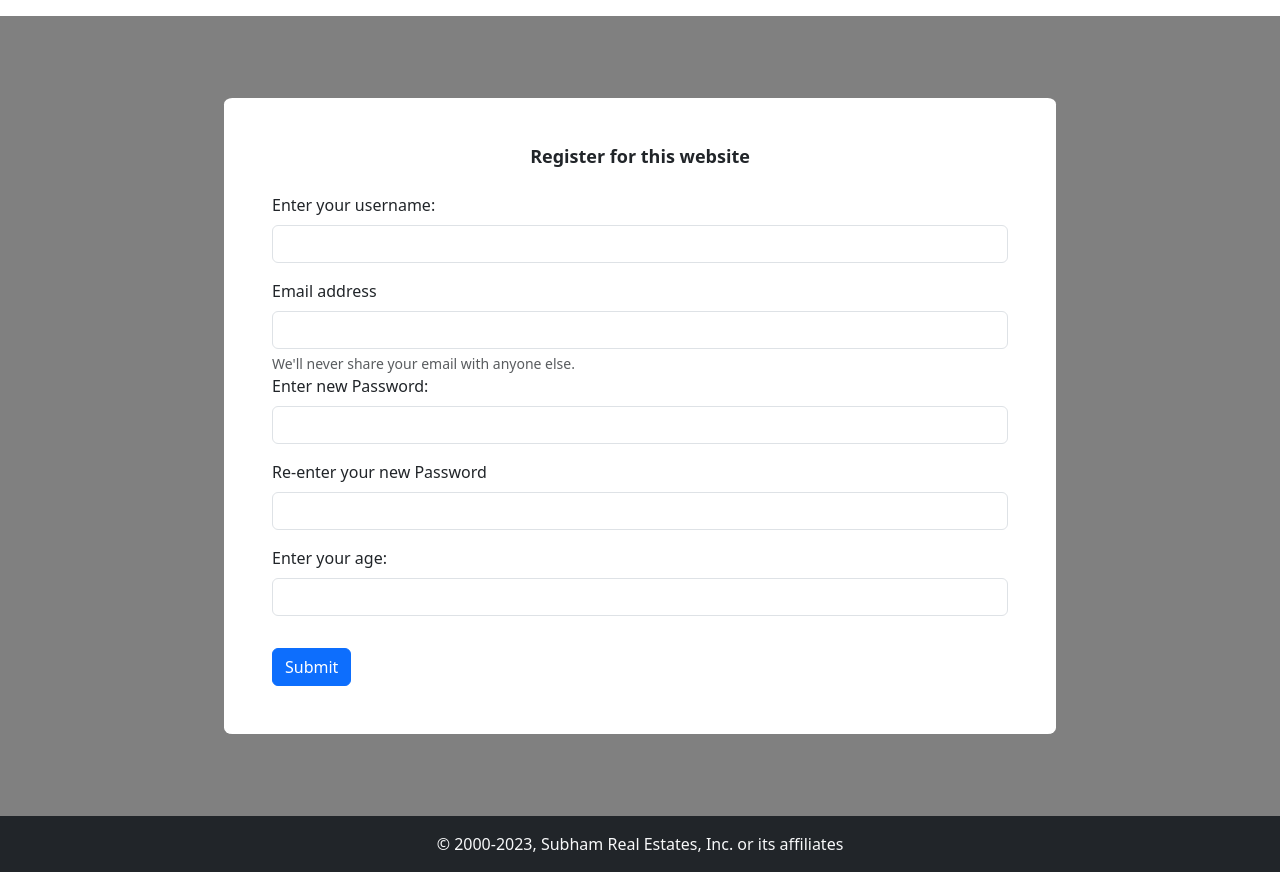
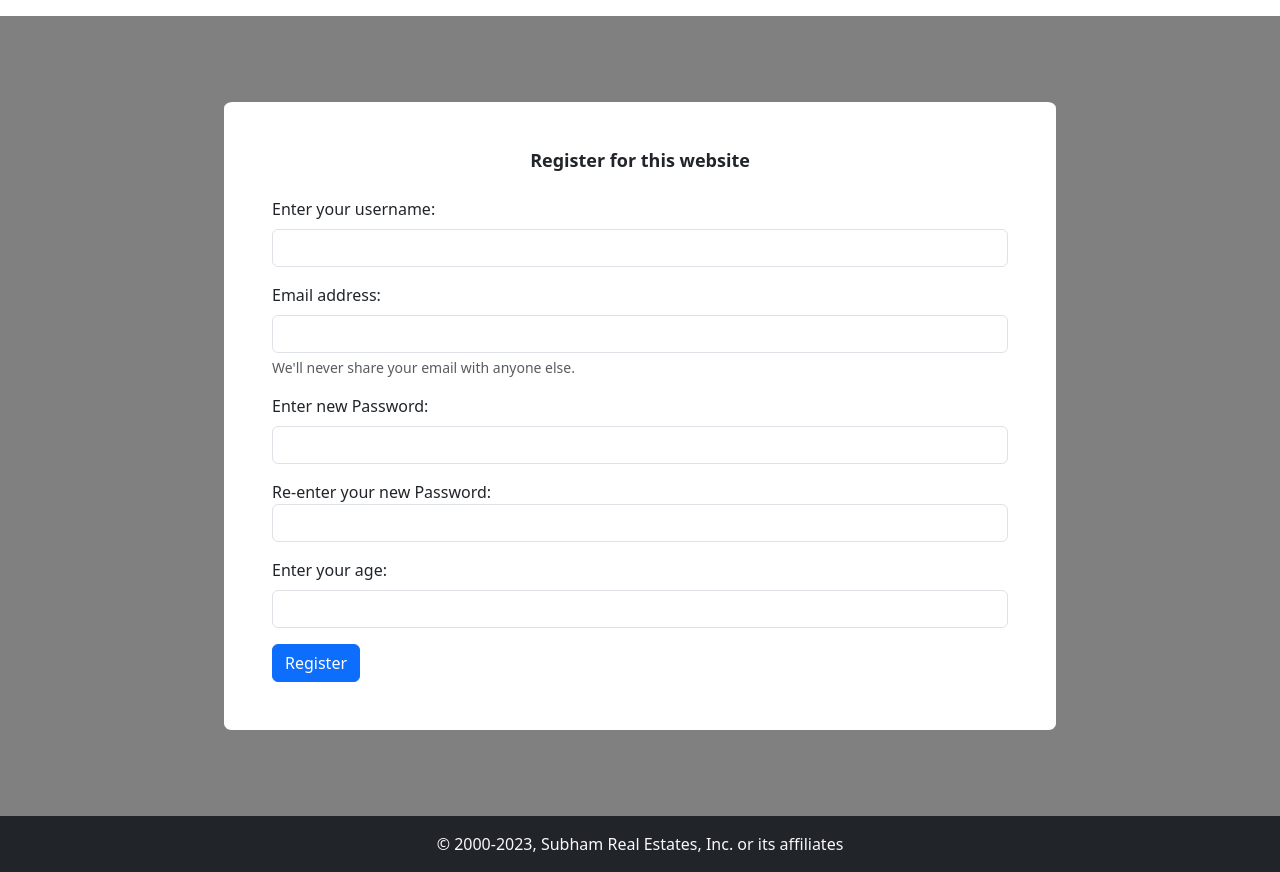
Before and after one commit to SUBHAM-BANERJEE-2003/flask-api-ml-app, a Flask app: page /register in a window 1280 px wide. Shown: the part 56-928 px from the top of the page. Run offline with Flask 3, Linux system fonts and the light colour scheme; parts of the project's set-up code (start-up, migrations or seed data) failed here and were passed over.

Commit message:
immplemented register functionality with database as sqlite and mysql

```diff
--- a/app.py
+++ b/app.py
@@ -1,39 +1,91 @@
-from flask import Flask,render_template
+from flask import Flask, render_template, flash, redirect, url_for,request
 from flask_sqlalchemy import SQLAlchemy
 from flask_login import UserMixin
+from flask_wtf import FlaskForm
+from wtforms import StringField, PasswordField, SubmitField, EmailField, IntegerField
+from wtforms.validators import InputRequired, Length, Email, NumberRange, EqualTo
+from flask_bcrypt import Bcrypt
 
 app = Flask(__name__)
-
+# app.config['SQLALCHEMY_DATABASE_URI'] = 'mysql+pymysql://root:1234@localhost/realestate'
 app.config['SQLALCHEMY_DATABASE_URI'] = 'sqlite:///database.db'
 app.config['SECRET_KEY'] = 'secretpassword'
 db = SQLAlchemy(app)
+bcrypt = Bcrypt(app)
 
 class User(db.Model, UserMixin):
     id = db.Column(db.Integer, primary_key=True)
-    username = db.Column(db.String(20), nullable=False)
+    username = db.Column(db.String(20), nullable=False, unique=True)
+    email = db.Column(db.String(100), nullable=False, unique=True)
     password = db.Column(db.String(80), nullable=False)
     age = db.Column(db.Integer, nullable=True)
 
+    def __repr__(self) -> str:
+        return '<Name %r>' % self.username
+
+class RegisterForm(FlaskForm):
+    username = StringField('Username', validators=[InputRequired(), Length(min=4, max=20)])
+    email = EmailField('Email', validators=[InputRequired(), Email()])
+    password = PasswordField('Password', validators=[InputRequired(), Length(min=4, max=20)])
+    re_password = PasswordField('Re-enter Password', validators=[InputRequired(), EqualTo('password')])
+    age = IntegerField('Age', validators=[NumberRange(min=1, max=125)])
+    submit = SubmitField('Register')
+
+class LoginForm(FlaskForm):
+     username = StringField(validators=[InputRequired(), Length(min=4, max=20)], render_kw={"placeholder" : "Enter Username"})
+     email = EmailField(validators=[InputRequired(), Email()], render_kw={"placeholder": "Enter your email"})
+     password = PasswordField(validators=[InputRequired(), Length(min=4, max=20)], render_kw={"placeholder": "Enter your Password"})
+     submit = SubmitField('Submit')
+
 @app.route("/")
 def homePage():
-    return render_template('index.html');
+    return render_template('index.html')
 
 @app.route("/about")
 def aboutPage():
-    return render_template('about.html');
+    return render_template('about.html')
 
-@app.route("/login")
+@app.route("/login", methods=['GET', 'POST'])
 def loginPage():
-    return render_template('login.html');
+    form = LoginForm()
+    if form.validate_on_submit():
+        # Check username and password, and perform login logic
+        flash('Login successful', 'success')
+        return redirect(url_for('homePage'))
+    return render_template('login.html', form=form)
 
-@app.route("/register")
+@app.route("/register", methods=["GET", "POST"])
 def registerPage():
-    return render_template('register.html');
+    form = RegisterForm()
 
+    if request.method == 'POST':
+        username = request.form.get("username")
+        email = request.form.get("email")
+        password = request.form.get("password")
+        age = request.form.get("age")
+        hashed_pass = bcrypt.generate_password_hash(password).decode('utf-8')
+
+        existing_user = User.query.filter_by(username=username).first()
+        existing_email = User.query.filter_by(email=email).first()
+
+        if existing_user:
+            flash("This username already exists.", "error")
+        elif existing_email:
+            flash("This email address is already in use.", "error")
+        else:
+            new_user = User(username=username, email=email, password=hashed_pass, age=age)
+            db.session.add(new_user)
+            db.session.commit()
+            flash('Registration successful', 'success')
+            return redirect(url_for("loginPage"))
+    return render_template('register.html', form=form)
+
+
+@app.cli.command("create_tables")
 def create_tables():
     with app.app_context():
         db.create_all()
 
-if __name__ == '__main__':
+if __name__ == "__main__":
+    app.run(debug=True)
     create_tables()
-    app.run(debug=True)
--- a/requirements.txt
+++ b/requirements.txt
@@ -1 +1,6 @@
 Flask==3.0.0
+Flask_Bcrypt==1.0.1
+Flask_Login==0.6.2
+flask_sqlalchemy==3.1.1
+flask_wtf==1.2.1
+WTForms==3.1.0
--- a/templates/register.html
+++ b/templates/register.html
@@ -1,43 +1,66 @@
 <!DOCTYPE html>
 <html lang="en">
+
 <head>
     <meta charset="utf-8">
     <meta name="viewport" content="width=device-width, initial-scale=1">
     <title>Subham Real Estate</title>
     <link rel="icon" type="image/x-icon" href="/static/R.jpg">
-  <link href="https://cdn.jsdelivr.net/npm/bootstrap@5.3.2/dist/css/bootstrap.min.css" rel="stylesheet"
-    integrity="sha384-T3c6CoIi6uLrA9TneNEoa7RxnatzjcDSCmG1MXxSR1GAsXEV/Dwwykc2MPK8M2HN" crossorigin="anonymous">
     <link rel="stylesheet" href="/static/customstyles.css">
 </head>
+
 <body>
     {% include 'header.html' %}
     <div class="form-container">
         <div class="form-body">
-            <form>
+            {% with messages = get_flashed_messages(with_categories=true) %}
+            {% if messages %}
+            {% for category, message in messages %}
+            <div class="alert alert-{{ category }}" style="color: red;">
+                {{ message }}
+            </div>
+            {% endfor %}
+            {% endif %}
+            {% endwith %}
+            <form method="POST">
                 <h2 class="form-heading">Register for this website</h2>
                 <div class="mb-3">
                     <label for="username" class="form-label">Enter your username:</label>
-                    <input type="text" class="form-control" id="username">
+                    <div class="input-group">
+                        {{ form.username(class="form-control") }}
                     </div>
-                <label for="exampleInputEmail1" class="form-label">Email address</label>
-                <input type="email" class="form-control" id="email" aria-describedby="emailHelp">
-                <div id="emailHelp" class="form-text">We'll never share your email with anyone else.</div>
-              <div class="mb-3">
-                <label for="exampleInputPassword1" class="form-label">Enter new Password:</label>
-                <input type="password" class="form-control" id="pass">
                 </div>
                 <div class="mb-3">
-                <label for="exampleInputPassword1" class="form-label">Re-enter your new Password</label>
-                <input type="password" class="form-control" id="repass">
+                    <label for="email" class="form-label">Email address:</label>
+                    <div class="input-group">
+                        {{ form.email(class="form-control") }}
+                    </div>
+                    <div id="emailHelp" class="form-text">We'll never share your email with anyone else.</div>
                 </div>
                 <div class="mb-3">
-                <label for="age" class="form-label">Enter your age: </label>
-                <input type="number" class="form-control" id="age">
+                    <label for="password" class="form-label">Enter new Password:</label>
+                    <div class="input-group">
+                        {{ form.password(class="form-control") }}
                     </div>
-             <div><button type="submit" class="btn btn-primary mt-3">Submit</button></form></div>
+                </div>
+                <div class="mb-3">
+                    <label for="repassword" class "form-label">Re-enter your new Password:</label>
+                    <div class="input-group">
+                        {{ form.re_password(class="form-control") }}
+                    </div>
+                </div>
+                <div class="mb-3">
+                    <label for="age" class="form-label">Enter your age:</label>
+                    <div class="input-group">
+                        {{ form.age(class="form-control") }}
+                    </div>
+                </div>
+                <div>{{ form.submit(class="btn btn-primary") }}</div>
             </form>
         </div>
     </div>
+
     {% include 'footer.html' %}
 </body>
+
 </html>
```
Also changed, not shown: templates/login.html (+21 -11 lines), database.db (added). Lines whose indentation alone changed are shown as unchanged.
